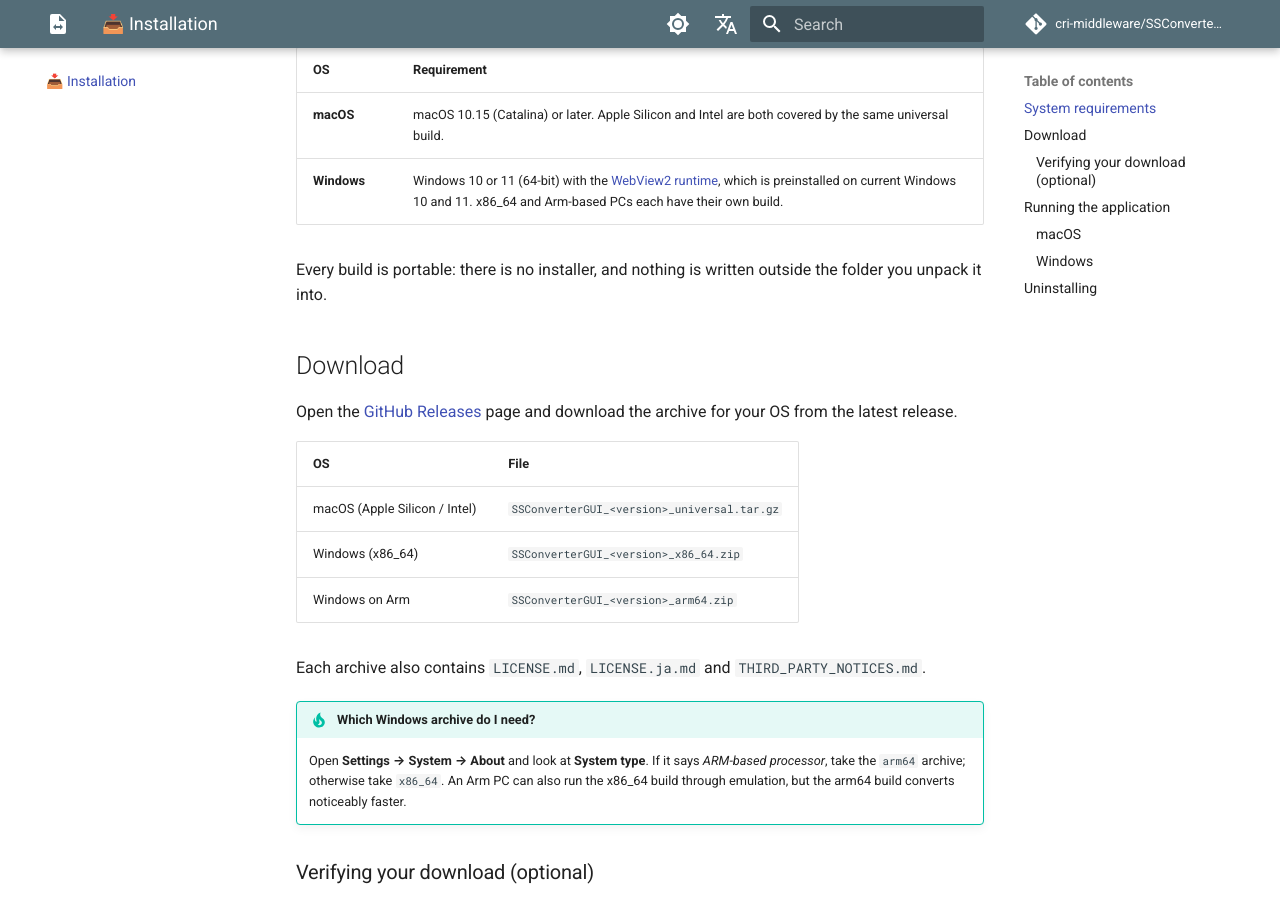
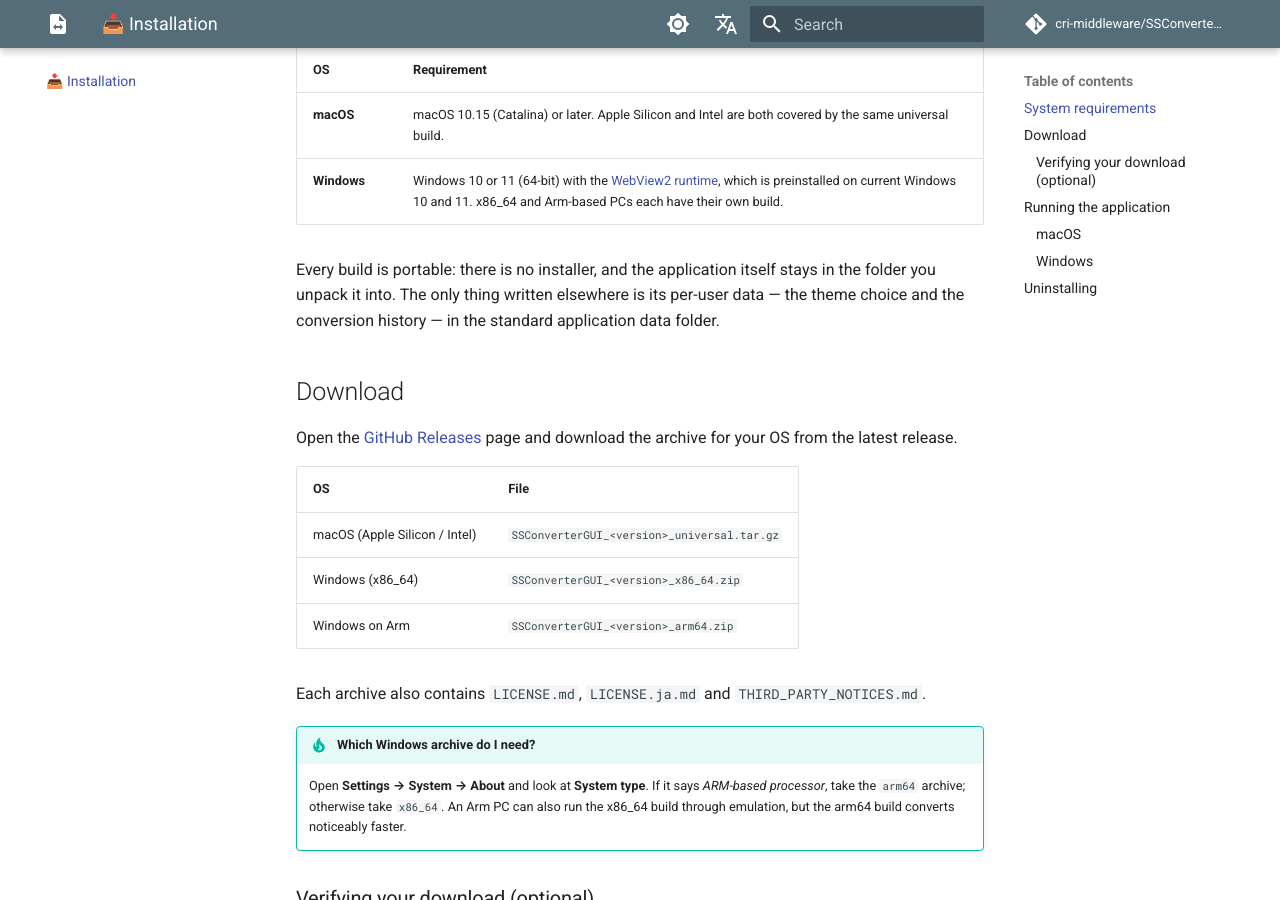
Before and after one commit to cri-middleware/SSConverterGUI, an MkDocs documentation site: the page built from docs/en/install.md, in a window 1280 px wide and 900 px high, scrolled down 323 px. Built offline with MkDocs 1.6.1 and Material for MkDocs 9.7.7, drawn with Linux system fonts in a browser that asks for light colours; comment, search, counter and statistics services are not loaded; some of the changed text lies outside the part shown.

Commit message:
docs: fixes from the family audit's ja/en and link checks
- install: "nothing is written outside the folder" contradicted the
  removal section, and "window settings" are not stored. The app keeps its
  theme choice and conversion history in localStorage, per user, and both
  places now say so.
- The ssconverter-cli link pinned the SDK's stale `main`; it uses `HEAD`,
  and the Japanese page links cli/README.ja.md.
- limitations: the players are named by product, not repository.

```diff
--- a/docs/en/install.md
+++ b/docs/en/install.md
@@ -10,8 +10,9 @@ knowledge. If you want to build from source instead, see [Development](developme
 | **macOS** | macOS 10.15 (Catalina) or later. Apple Silicon and Intel are both covered by the same universal build. |
 | **Windows** | Windows 10 or 11 (64-bit) with the [WebView2 runtime](https://developer.microsoft.com/microsoft-edge/webview2/), which is preinstalled on current Windows 10 and 11. x86_64 and Arm-based PCs each have their own build. |
 
-Every build is portable: there is no installer, and nothing is written outside the folder you
-unpack it into.
+Every build is portable: there is no installer, and the application itself stays in the folder you
+unpack it into. The only thing written elsewhere is its per-user data — the theme choice and the
+conversion history — in the standard application data folder.
 
 ## Download
 
@@ -87,5 +88,5 @@ Once the application starts, continue to [Usage](usage.md).
 ## Uninstalling
 
 Delete the unpacked folder, or `SSConverterGUI.app`. The application installs no system-wide
-components; only its window settings and conversion history remain, in the standard per-user
+components; only its theme choice and conversion history remain, in the standard per-user
 application data folder.
```
Also changed, not shown: docs/en/index.md (+1 -1 lines), docs/en/limitations.md (+2 -2 lines), docs/ja/index.md (+1 -1 lines), docs/ja/install.md (+2 -2 lines).
